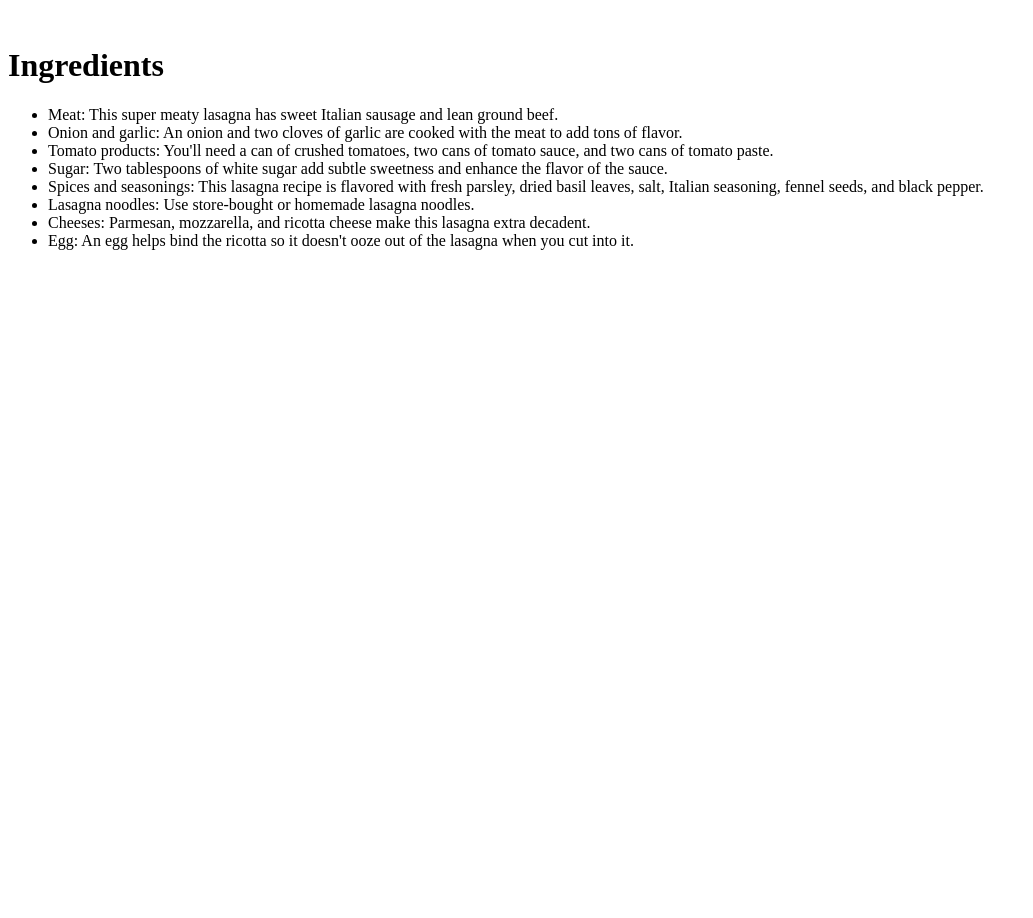
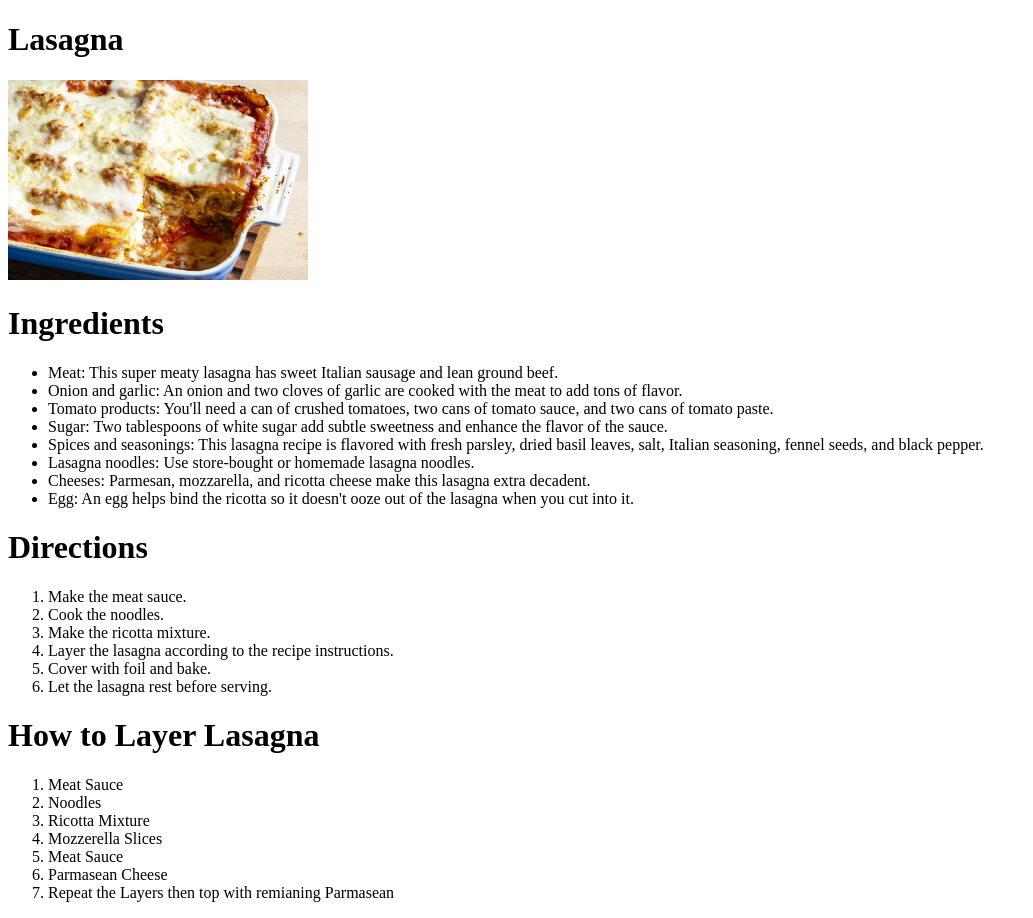
Before and after one commit to bcharles890/Odin-project---recipes, a plain HTML site: page recipes/lasagna.html in a window 1280 px wide. Shown: the whole page, without its empty margins (0-1033 px from the left). Before the commit the page ends 800 px from the top, so only its background shows below. Drawn offline with Linux system fonts and the light colour scheme.

```diff
--- a/recipes/lasagna.html
+++ b/recipes/lasagna.html
@@ -7,8 +7,11 @@
     <title>Document</title>
 </head>
 <body>
-    <img src="FoodPicture/lasagna.webp" alt="">
+    <h1>Lasagna</h1>
+    <img src="lasagna.webp" alt="" height="200px" width="300px">
+
     <h1>Ingredients</h1>
+    <div class="ingredients">
     <p>
         <ul>
             <span>
@@ -23,5 +26,38 @@
             </span>
         </ul>
     </p>
+    </div>
+
+    <h1>Directions</h1>
+    <div>
+        <ol>
+            <span>
+                <li>Make the meat sauce.</li>
+                <li>Cook the noodles.</li>
+                <li>Make the ricotta mixture.</li>
+                <li>Layer the lasagna according to the recipe instructions.</li>
+                <li>Cover with foil and bake.</li>
+                <li>Let the lasagna rest before serving.</li>
+            </span>
+        </ol>
+    </div>
+
+    <h1>How to Layer Lasagna</h1>
+
+    <div>
+        <ol>
+            <span>
+                <li>Meat Sauce</li>
+                <li>Noodles</li>
+                <li>Ricotta Mixture </li>
+                <li>Mozzerella Slices</li>
+                <li>Meat Sauce</li>
+                <li>Parmasean Cheese</li>
+                <li>Repeat the Layers then top with remianing Parmasean</li>
+            </span>
+        </ol>
+    </div>
+
+
 </body>
 </html>
```
Also changed, not shown: index.html (+2 -0 lines), recipes/Cake.html (added, +59 -0 lines), recipes/cake.webp (added), recipes/lasagna.webp (renamed from FoodPicture/lasagna.webp).
